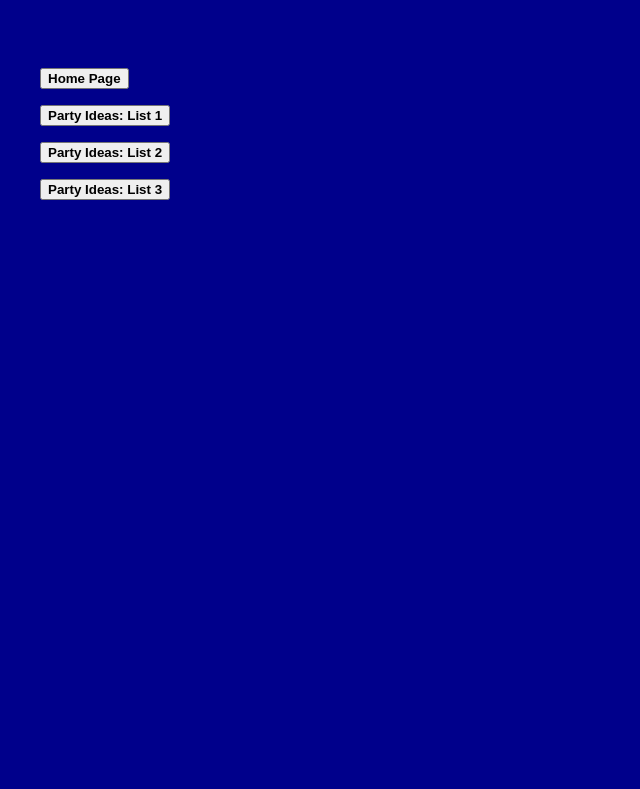
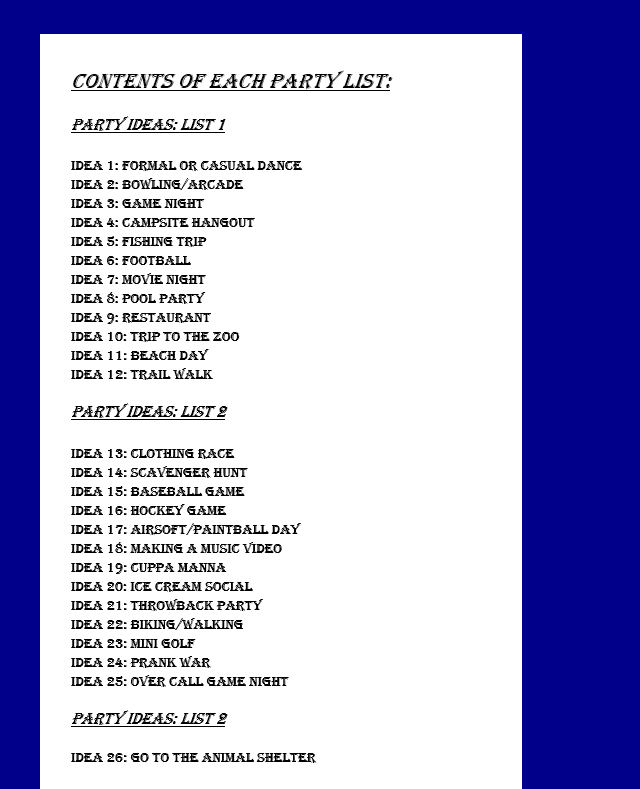
Before and after one commit to Troutkid9/Website-Friend-Get-Togethers, a plain HTML site: page contents.html in a window 1280 px wide. Shown: the top 789 px of the page, without its empty margins (0-640 px from the left). Drawn offline with Linux system fonts and the light colour scheme.

Commit message:
Update contents.html

```diff
--- a/contents.html
+++ b/contents.html
@@ -13,7 +13,7 @@
 <br>
 <ul>
 
-    <img src="">
+    <img src="Contents.png">
 
     <p class=""><a href="index.html"><button><strong>Home Page</strong></button></a></p>
     <p></p>
```
